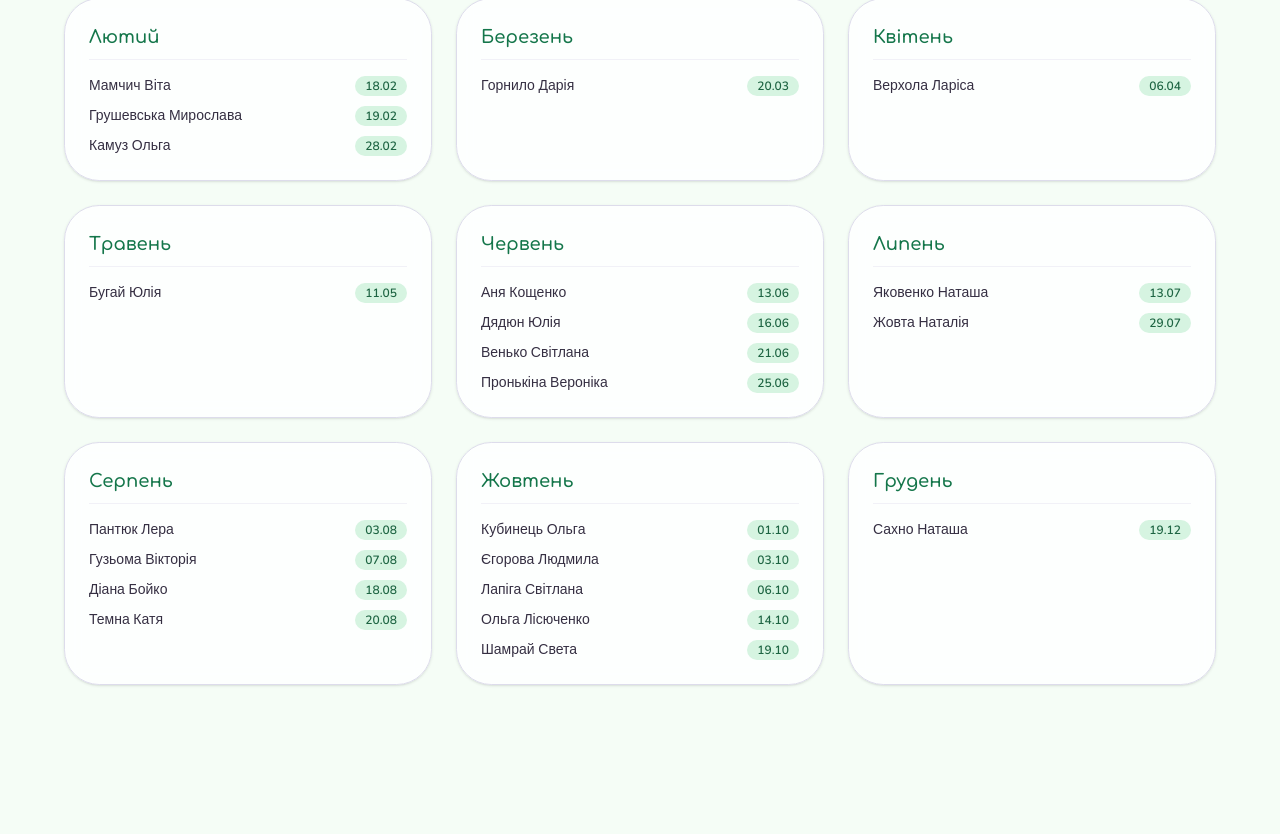
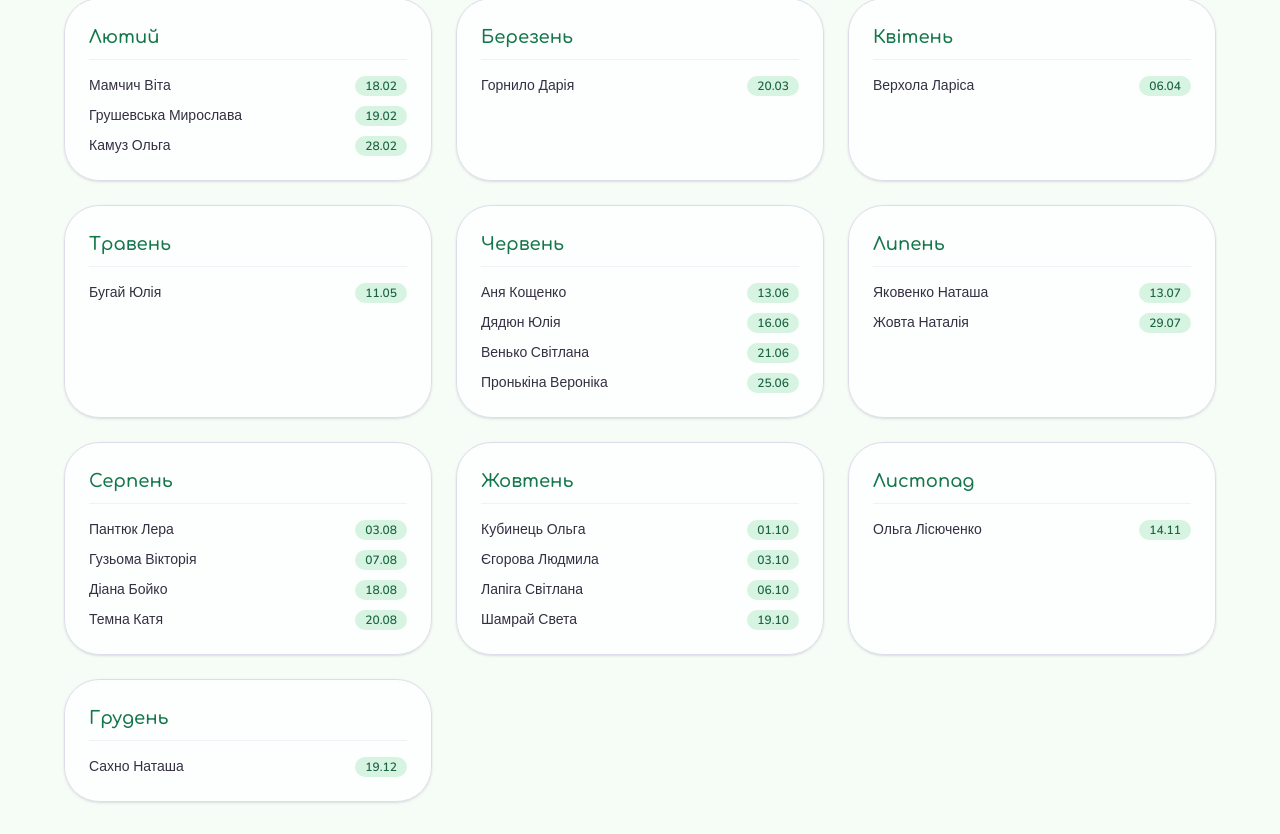
Before and after one commit to Nana-lana/like-hub, a Next.js app in the folder сайт/: page /documents in a window 1280 px wide. Shown: the part 1243-2077 px from the top of the page. Before the commit the page ends 1960 px from the top, so only its background shows below. Built offline with nearby package versions, Linux system fonts and the light colour scheme.

Commit message:
Update page.tsx

```diff
--- a/сайт/app/documents/page.tsx
+++ b/сайт/app/documents/page.tsx
@@ -112,10 +112,13 @@ const birthdaysByMonth = [
       { date: "01.10", name: "Кубинець Ольга" },
       { date: "03.10", name: "Єгорова Людмила" },
       { date: "06.10", name: "Лапіга Світлана" },
-      { date: "14.10", name: "Ольга Лісюченко" },
       { date: "19.10", name: "Шамрай Света" },
     ],
   },
+  {
+    month: "Листопад",
+    items: [{ date: "14.11", name: "Ольга Лісюченко" }],
+    },
   {
     month: "Грудень",
     items: [{ date: "19.12", name: "Сахно Наташа" }],
```
